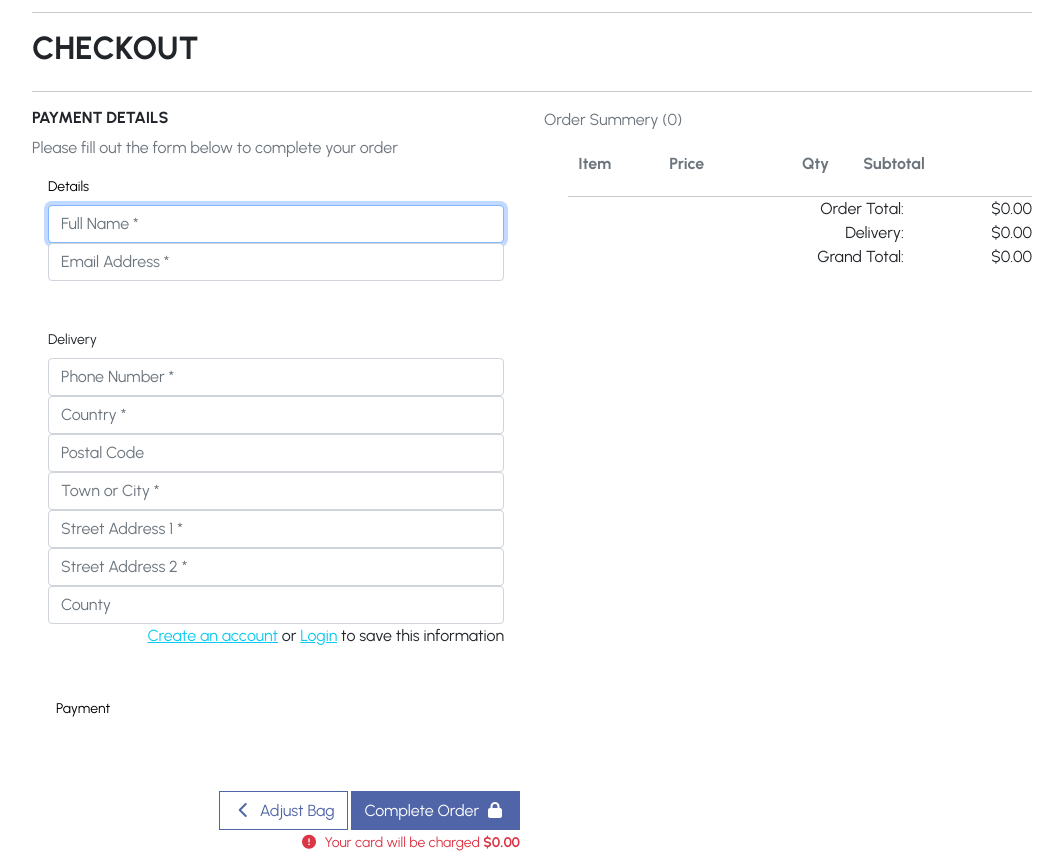
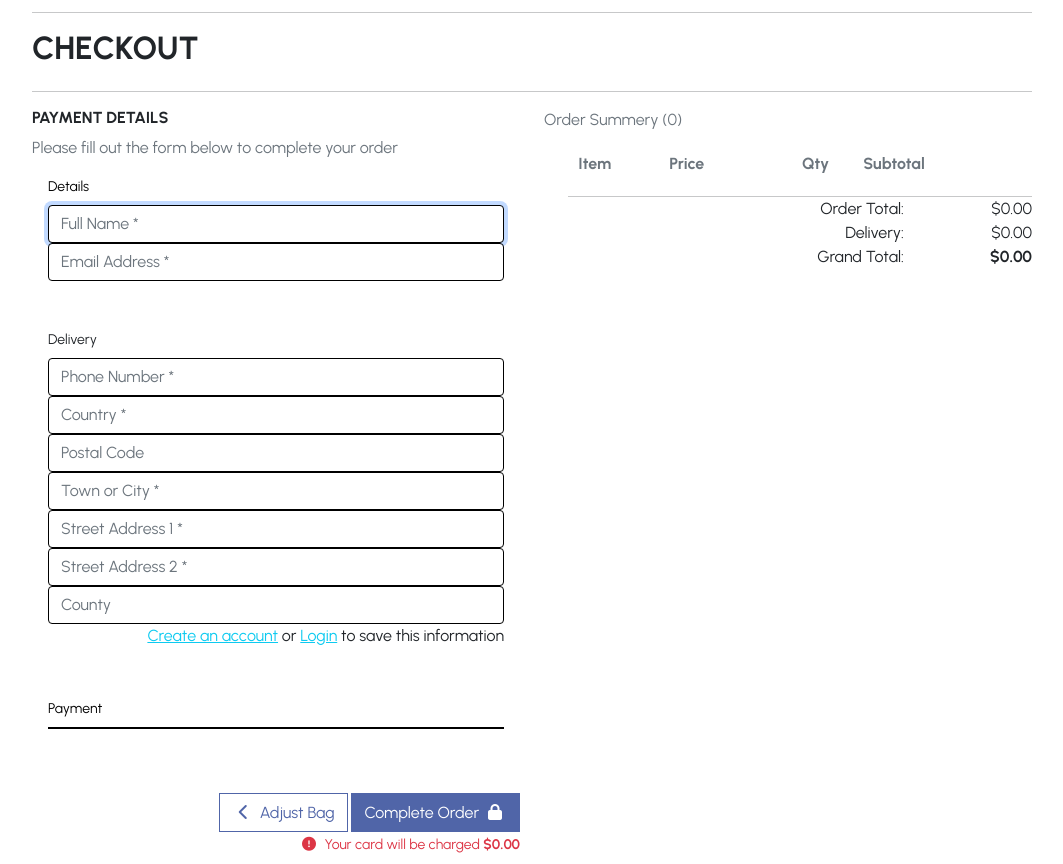
Before and after one commit to bijokmathew/DolphinSwimAcadamy-v1, a Django app: template checkout/templates/checkout/checkout.html in a window 1280 px wide. Shown: the part 104-968 px from the top of the page, without its empty margins (108-1171 px from the left). Run offline with Django 3.2, Linux system fonts and the light colour scheme; the template is opened without the code that fills it: values that come from a table or form of the project are taken from there, others are empty; tables that the repository leaves empty hold one stand-in row (values such as "Sample post"); lists and menus that the app fills with data are empty; some libraries are stand-ins or nearby versions; some web fonts are replaced.

Commit message:
Checkout-App: applied style to checkout template

```diff
--- a/checkout/static/checkout/css/checkout.css
+++ b/checkout/static/checkout/css/checkout.css
@@ -0,0 +1,10 @@
+.fieldset-label {
+    position: relative;
+    right: 0.5rem;
+}
+
+#payment-form .form-control,
+#card-payment {
+    border: 1px solid black;
+    color: black;
+}
--- a/checkout/templates/checkout/checkout.html
+++ b/checkout/templates/checkout/checkout.html
@@ -78,7 +78,7 @@
                     <div class="col-3">
                         <p class="my-0">${{total | floatformat:2 }}</p>
                         <p class="my-0">${{delivery | floatformat:2 }}</p>
-                        <p class="my-0">${{grand_total | floatformat:2 }}</p>
+                        <p class="my-0"><strong>${{grand_total | floatformat:2 }}</strong></p>
                     </div>
                 </div>
             </div>
@@ -86,15 +86,15 @@
             <div class="col-12 col-lg-6">
                 <h3 class="fs-6">PAYMENT DETAILS</h4>
                 <p class="text-muted">Please fill out the form below to complete your order</p>
-                <form action="{% url 'checkout' %}" method="POST" id="payment_form">
+                <form action="{% url 'checkout' %}" method="POST" id="payment-form">
                     {% csrf_token %}
                     <fieldset class="col-12 mb-5 px-3 rounded">
-                        <legend class="small fieldset-label text-black w-auto">Details</legend>
+                        <legend class="small fieldset-label text-black px-2 w-auto">Details</legend>
                         {{order_form.full_name | as_crispy_field}}
                         {{order_form.email | as_crispy_field}}
                     </fieldset>
                     <fieldset class="rounded px-3 mb-5">
-                        <legend class="fieldset-label small text-dark w-auto">Delivery</legend>
+                        <legend class="fieldset-label small text-dark px-2 w-auto">Delivery</legend>
                         {{order_form.phone_number | as_crispy_field}}
                         {{order_form.country | as_crispy_field}}
                         {{order_form.postcode | as_crispy_field}}
@@ -117,7 +117,7 @@
                     <fieldset class="px-3">
                         <legend class="small fieldset-label text-black px-2 w-auto">Payment</legend>
                         <!-- A stripe card element  -->
-                        <div class="mb-3" id="card-element"></div>
+                        <div class="mb-3" id="card-payment"></div>
                         <!-- used to display form errors -->
                         <div class="mb-3 text-danger" id="card-errors"></div>
                     </fieldset>
```
